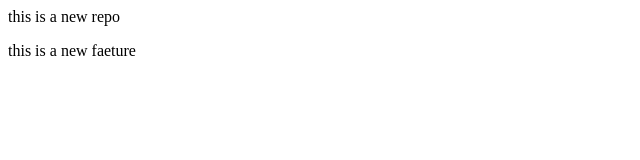
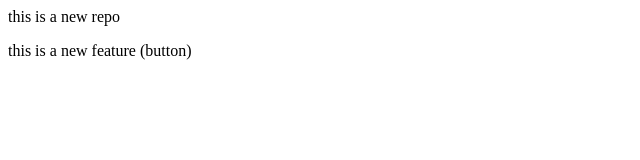
Before and after one commit to Abhinavbhateja1910/localrepo, a plain HTML site: page index.html in a window 1280 px wide. Shown: the full height of the page, 0-640 px from the left. Drawn offline with Linux system fonts and the light colour scheme.

Commit message:
Add button

```diff
--- a/index.html
+++ b/index.html
@@ -1,2 +1,2 @@
 <p>this is a new repo</p>
-<p>this is a new faeture</p>
+<p>this is a new feature (button)</p>
```
